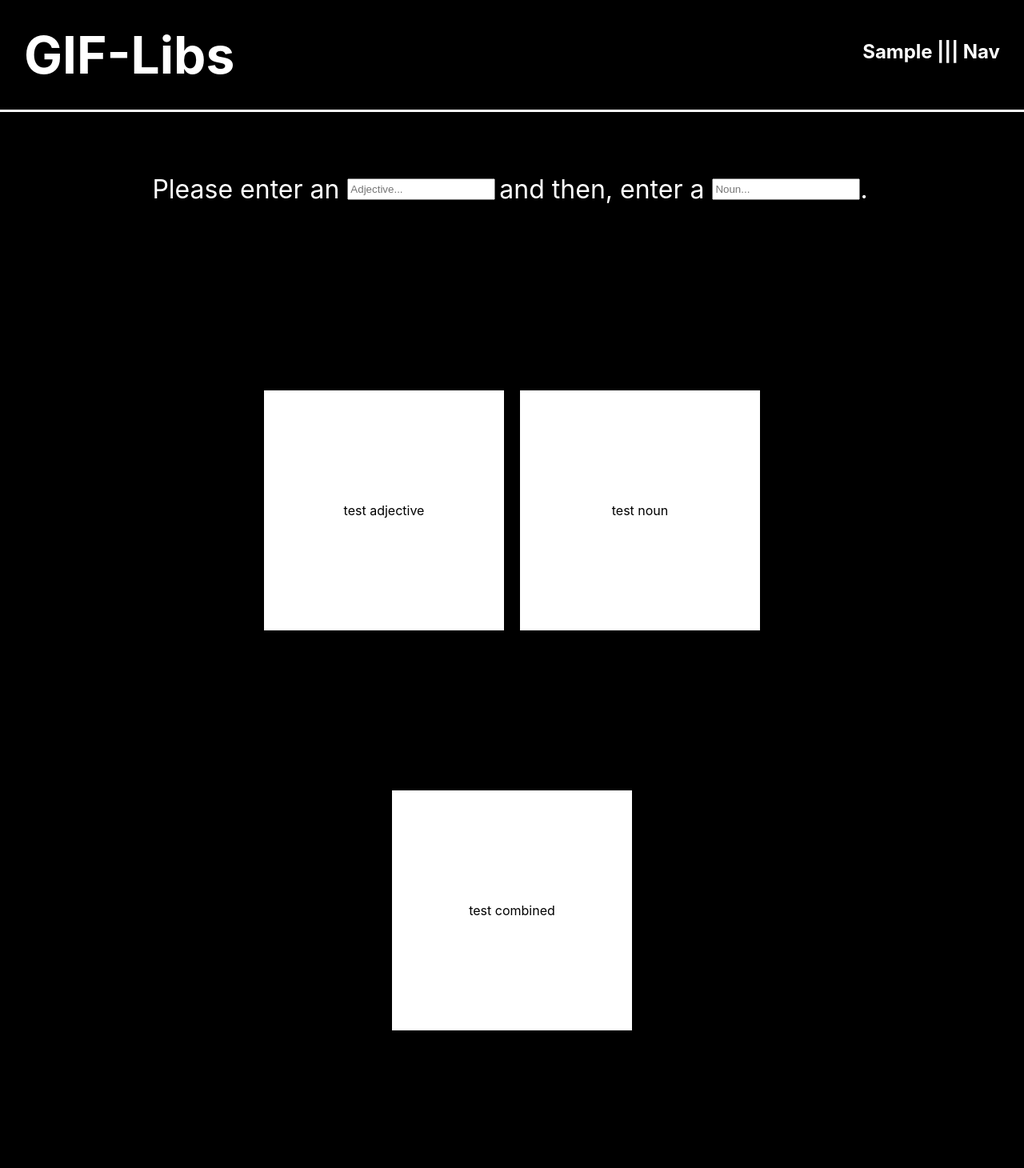
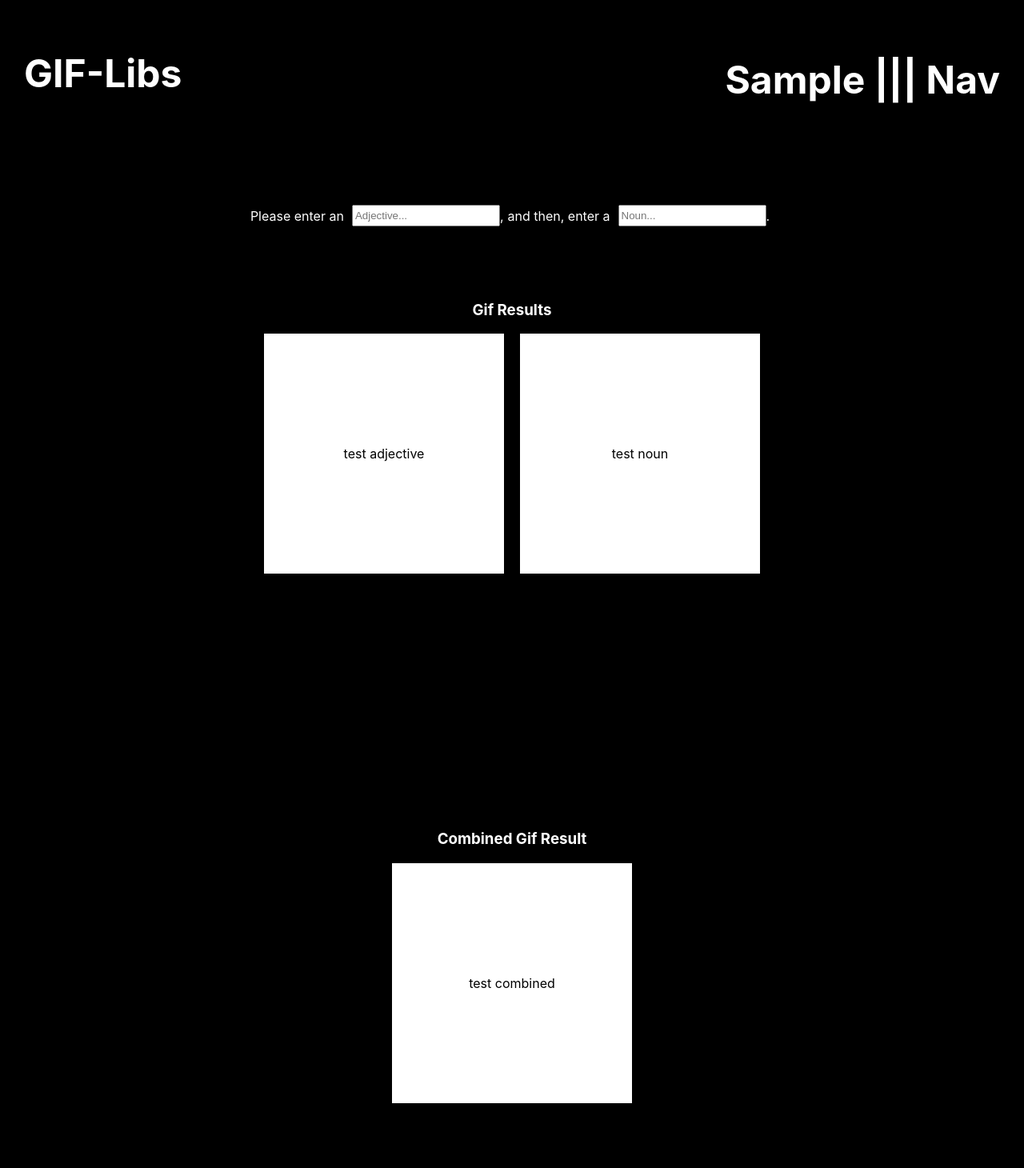
Before and after one commit to austin84/gif-libs, a React (Create React App) app: page / in a window 1280 px wide. Shown: the top 1460 px of the page at 80% size. Built offline with nearby package versions, Linux system fonts and the light colour scheme.

Commit message:
mockup adjustments

```diff
--- a/src/App.css
+++ b/src/App.css
@@ -11,41 +11,41 @@
   justify-content: space-between;
   margin: 0;
   padding: 30px;
-  border-bottom: 3px solid white;
 }
 
-h1 {
-  margin: 0;
-  padding: 0;
-  font-size: 4em;
+.Header h1 {
+  font-size: 1em;
+}
+
+.nav {
+  font-size: 1em;
 }
 
 .SearchFields {
+  flex-direction: column;
   display: flex;
   justify-content: center;
-  margin-top: 45px;
 }
 
-.adjectiveDiv,
-.nounDiv {
-  font-size: 2em;
+.adjectiveInputDiv,
+.nounInputDiv {
+  font-size: 1em;
   display: flex;
   justify-content: center;
   align-items: center;
   margin-right: 5px;
 }
 
-.adjectiveInput,
-.nounInput {
-  margin-left: 10px;
-  height: 1.6em;
+.resultsTitle {
+  margin-top: 80px;
 }
 
 .Results {
   display: flex;
+  flex-direction: column;
   justify-content: center;
   align-items: center;
-  margin-top: 200px;
+  margin-bottom: 80px;
 }
 
 .adjectiveResult,
@@ -57,14 +57,7 @@ h1 {
   color: black;
   height: 300px;
   width: 300px;
-}
-
-.adjectiveResult {
-  margin-right: 10px;
-}
-
-.nounResult {
-  margin-left: 10px;
+  margin-bottom: 20px;
 }
 
 /* .nounResult {
@@ -74,12 +67,16 @@ h1 {
   width: 300px;
 } */
 
+.combinedResultsTitle {
+  margin-top: 80px;
+}
+
 .CombinedResults {
   display: flex;
+  flex-direction: column;
   justify-content: center;
   align-items: center;
-  margin-top: 200px;
-  margin-bottom: 200px;
+  margin-bottom: 80px;
 }
 
 .CombinedResultsChild {
@@ -96,3 +93,43 @@ h1 {
   font-size: 14px;
   margin: 20px 0px;
 }
+
+@media (min-width: 768px) {
+  .Header h1 {
+    font-size: 2em;
+  }
+
+  .nav {
+    font-size: 2em;
+  }
+
+  .SearchFields {
+    margin-top: 45px;
+    flex-direction: row;
+  }
+
+  .adjectiveInput,
+  .nounInput {
+    margin-left: 10px;
+    height: 1.6em;
+  }
+}
+
+@media (min-width: 1024px) {
+  .Header h1,
+  .nav {
+    font-size: 3em;
+  }
+
+  .Results {
+    flex-direction: row;
+    margin-bottom: 300px;
+  }
+
+  .adjectiveResult {
+    margin-right: 10px;
+  }
+  .nounResult {
+    margin-left: 10px;
+  }
+}
--- a/src/components/CombinedResults.js
+++ b/src/components/CombinedResults.js
@@ -2,8 +2,11 @@ import React from 'react';
 
 export default function CombinedResults() {
   return (
-    <div className='CombinedResults'>
-      <div className='CombinedResultsChild'>test combined</div>
-    </div>
+    <>
+      <h3 className='combinedResultsTitle'>Combined Gif Result</h3>
+      <div className='CombinedResults'>
+        <div className='CombinedResultsChild'>test combined</div>
+      </div>
+    </>
   );
 }
--- a/src/components/Header.js
+++ b/src/components/Header.js
@@ -5,7 +5,7 @@ export default function Header() {
     <div>
       <header className='Header'>
         <h1>GIF-Libs</h1>
-        <h2>Sample ||| Nav</h2>
+        <h2 className='nav'>Sample ||| Nav</h2>
       </header>
     </div>
   );
--- a/src/components/Results.js
+++ b/src/components/Results.js
@@ -2,9 +2,12 @@ import React from 'react';
 
 export default function Results() {
   return (
-    <div className='Results'>
-      <div className='adjectiveResult'>test adjective</div>
-      <div className='nounResult'>test noun</div>
-    </div>
+    <>
+      <h3 className='resultsTitle'>Gif Results</h3>
+      <div className='Results'>
+        <div className='adjectiveResult'>test adjective</div>
+        <div className='nounResult'>test noun</div>
+      </div>
+    </>
   );
 }
--- a/src/components/SearchFields.js
+++ b/src/components/SearchFields.js
@@ -3,15 +3,16 @@ import React from 'react';
 export default function SearchFields() {
   return (
     <div className='SearchFields'>
-      <div className='adjectiveDiv'>
+      <div className='adjectiveInputDiv'>
         <p>Please enter an</p>
         <input
           type='text'
           className='adjectiveInput'
           placeholder='Adjective...'
         ></input>
+        <p>,</p>
       </div>
-      <div className='nounDiv'>
+      <div className='nounInputDiv'>
         <p>and then, enter a</p>
         <input type='text' className='nounInput' placeholder='Noun...'></input>
         <p>.</p>
```
